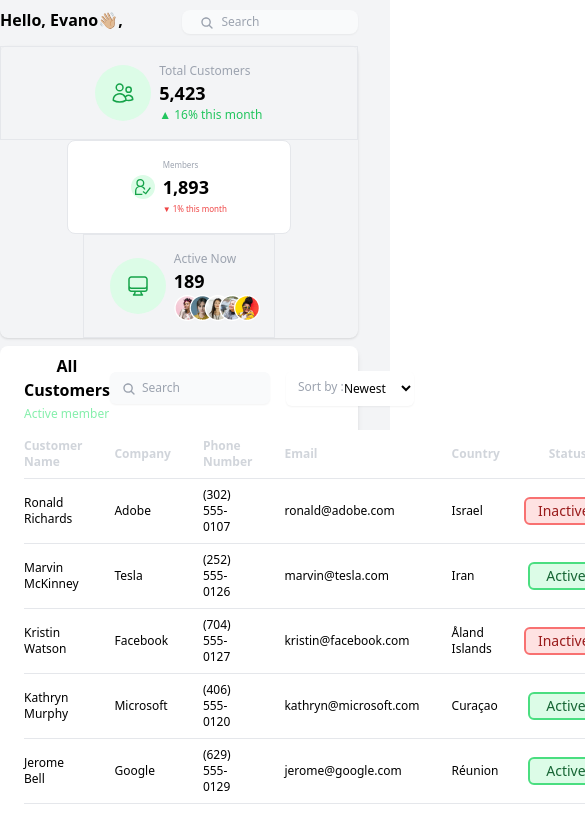
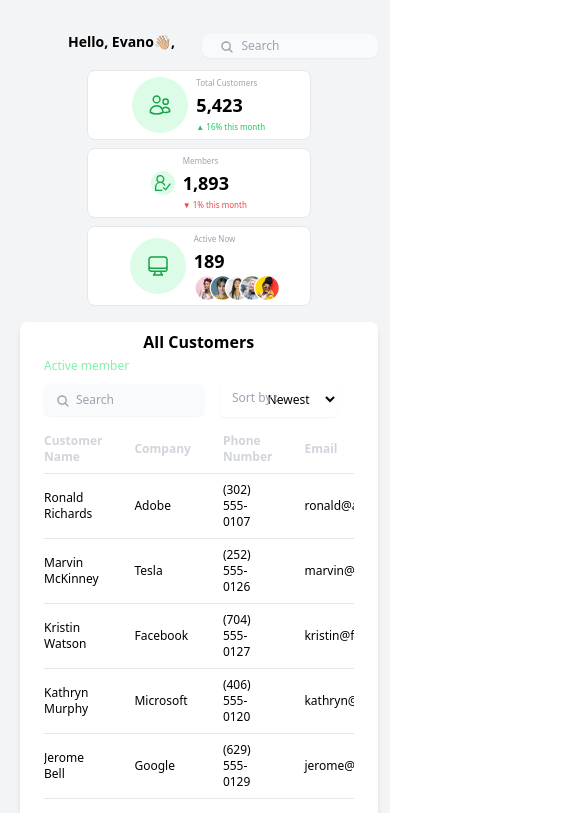
Before and after one commit to iyanufamoritiye/user-dashboard, a React (Vite) app: page /dashboard in a window 390 px wide. Shown: the top 813 px of the page, 585 px wide, since content can reach past the window. Built offline with nearby package versions, Linux system fonts and the light colour scheme.

Commit message:
first commit

```diff
--- a/src/component/auth/CustomerList.jsx
+++ b/src/component/auth/CustomerList.jsx
@@ -110,8 +110,8 @@
     );
 
   return (
-    <div className=" relative bg-white        py-2 px-6 rounded-lg shadow-md w-11/12     md:h-[550px]   lg:h-[550px]   ">
-      <div className="flex justify-between">
+    <div className=" relative bg-white        py-2 px-6 rounded-lg shadow-md w-11/12     md:h-[550px]   lg:h-[550px ] xs:max-width-36  xs:h-[550px ]  ">
+      <div className="flex justify-between xs:flex-col">
         <div>
           <h2 className="  font-bold mb-1 text-base md:text-sm">
             All Customers
@@ -127,7 +127,8 @@
               placeholder="Search"
               value={search}
               onChange={handleSearchChange}
-              className="flex-grow py-2 pl-8 pr-3 text-xs text-gray-600  bg-gray-50  border w-40 border-0 rounded-md shadow-sm focus:outline-none focus:ring-indigo-500 focus:border-indigo-500"
+              className="flex-grow py-2 pl-8 pr-3 text-xs text-gray-600  bg-gray-50  border w-40 border-0 rounded-md
+              shadow-sm focus:outline-none focus:ring-indigo-500 focus:border-indigo-500"
             />
             <IoSearch className="absolute text-sm left-3  top-2.5 text-gray-400  " />
           </div>
@@ -147,8 +148,8 @@
           </div>
         </div>
       </div>
-      <div className="  h-96 ">
-        <table className="min-w-full bg-white  ">
+      <div className="  h-96     xs:overflow-auto ">
+        <table className="min-w-full bg-white  xs:snap-mandatory">
           <thead className="text-xs text-gray-300 text-start  font-medium p-0  ">
             <tr>
               <th className="text-start  py-2 pl-0 pr-4  border-b">
@@ -158,8 +159,8 @@
               <th className=" text-start      py-2 px-4 border-b">
                 Phone Number
               </th>
-              <th className="text-start   py-2 px-4 border-b">Email</th>
-              <th className="text-start   py-2 px-4 border-b">Country</th>
+              <th className="text-start     py-2 px-4 border-b">Email</th>
+              <th className="text-start      py-2 px-4 border-b">Country</th>
               <th className="text-center   py-2  pl-4 pr-0  border-b">
                 Status
               </th>
@@ -171,9 +172,9 @@
               <tr key={index}>
                 <td className="py-2 pl-0 pr-4  border-b">{customer.name}</td>
                 <td className="py-2 px-4 border-b">{customer.company}</td>
-                <td className="py-2 px-4 border-b">{customer.phone}</td>
-                <td className="py-2 px-4 border-b">{customer.email}</td>
-                <td className="py-2 px-4 border-b">{customer.country}</td>
+                <td className="py-2 px-4  border-b">{customer.phone}</td>
+                <td className="py-2 px-4   border-b">{customer.email}</td>
+                <td className="py-2 px-4   border-b">{customer.country}</td>
                 <td className="py-2  pl-2 pr-0 border-b text-end ">
                   <span
                     className={`inline-flex items-center border-2 px-3 py-0.5  rounded-md text-sm text-center   font-medium ${
@@ -190,7 +191,7 @@
           </tbody>
         </table>
       </div>
-      <div className="flex justify-between items-center mt-6  lg:mt-16 md:mt-16 ">
+      <div className="flex justify-between items-center mt-6  lg:mt-16 md:mt-16   ">
         <div className="text-sm   text-gray-400">
           Showing data 1 to 8 of 256K entries
         </div>
--- a/src/component/auth/Dashboard.jsx
+++ b/src/component/auth/Dashboard.jsx
@@ -68,51 +68,26 @@
     setIsOpen(!isOpen);
   };
 
-  const DivContainer = styled.div`
-    @media (min-width: 200px) &&(max-width:768px) {
-      widt: 100%;
-    }
-
-    @media (min-width: 769px) &&(max-width:1026px) {
-    }
-  `;
-
-  const Divsidebar = styled.div`
-    @media (min-width: 200px) &&(max-width:768px) {
-      height: 50px;
-
-      justify-content: center;
-      align-items: center;
-    }
-
-    @media (min-width: 769px) &&(max-width:1026px) {
-    }
-  `;
-  const Divmain = styled.div`
-    @media (min-width: 769px) &&(max-width:1026px) {
-    }
-  `;
-
   return (
-    <DivContainer className=" flex w-screen  gap-20 sm:gap-6 md:gap-6 xs:gap-4  items-center h-svh   bg-gray-100 mt-0 md:gap-6  ">
+    <div className=" flex w-screen  gap-20 sm:gap-6 md:gap-6 xs:gap-4  items-center h-svh   bg-gray-100 mt-0 md:gap-6  ">
       {/* //side bard */}
 
-      <Divsidebar
+      <div
         className={`  flex flex-col h-full
           max-h-dvh pt-2 bg-white p-6 transition-all duration-300   ${
             isSidebarExpanded ? " 40" : " 16"
-          }   lg:max-w-48   md:z-40 md:max-w-48
-          xs:hidden`}
+          }   lg:max-w-48   md:z-40 md:max-w-48 xs:hidden
+           `}
       >
         <div className="mb-6 flex gap-2 cursor-pointer    ">
           <RiSettingsLine
-            className="h-8 w-8 text-2xl   "
+            className="h-8 w-8 text-2xl xs:h-6 xs:w-6 xs:mt-6   "
             onClick={toggleSidebar}
           />
           {isSidebarExpanded && (
             <h1 className="text-xl font-bold    ">
-              Dashboard{" "}
-              <span className="text-xs font-light md:hidden">v.01</span>
+              Dashboard
+              <span className="text-xs font-light md:hidden  ">v.01</span>
             </h1>
           )}
         </div>
@@ -124,7 +99,7 @@
             >
               <img
                 src={Dashboardicon}
-                className="h-6 w-6 text-gray-400 focus:stroke-black sm:hidden "
+                className="h-6 w-6 text-gray-400 focus:stroke-black sm:hidden xs:h-6 xs:w-6 "
                 alt=""
               />
               {isSidebarExpanded && <span className="ml-4">Dashboard</span>}
@@ -138,7 +113,7 @@
             >
               <img
                 src={Productionicon}
-                className="h-6 w-6  focus:stroke-black "
+                className="h-6 w-6  focus:stroke-black xs:h-6 xs:w-6 "
                 alt=""
               />
               {isSidebarExpanded && <span className="ml-4">Product</span>}
@@ -150,7 +125,7 @@
               to="#"
               className="flex items-center  relative  text-xs focus:bg-purple-600 focus:text-white rounded-md p-2"
             >
-              <TbUserSquareRounded className="h-6 w-6 text-gray-400 focus:text-white  " />
+              <TbUserSquareRounded className="h-6 w-6 text-gray-400 focus:text-white   xs:h-6 xs:w-6 " />
               {isSidebarExpanded && <span className="ml-4">Customers</span>}
               {isSidebarExpanded && (
                 <FaChevronRight className="absolute right-4 text-gray-400 focus:text-white hover:text-white" />
@@ -162,7 +137,7 @@
             >
               <img
                 src={Incomeicon}
-                className="h-6 w-6 text-gray-400 focus:stroke-white "
+                className="h-6 w-6 text-gray-400 focus:stroke-white xs:h-6 xs:w-6 "
                 alt=""
               />
               {isSidebarExpanded && <span className="ml-4">Income</span>}
@@ -176,7 +151,7 @@
             >
               <img
                 src={Promoteicon}
-                className="h-6 w-6 text-gray-400 focus:stroke-black "
+                className="h-6 w-6 text-gray-400 focus:stroke-black xs:h-6 xs:w-6 "
                 alt=""
               />
               {isSidebarExpanded && <span className="ml-4">Promote</span>}
@@ -189,7 +164,11 @@
               className="flex relative items-center   text-xs focus:bg-purple-600 focus:text-white text-gray-600 rounded-md p-2"
             >
               <div className="h-6 w-6 text-gray-400  focus:brightness-0 focus:invert  ">
-                <img src={Helpicon} alt="" />
+                <img
+                  src={Helpicon}
+                  alt=""
+                  className="h-6 w-6 text-gray-400 focus:stroke-black xs:h-6 xs:w-6 "
+                />
               </div>
               {isSidebarExpanded && <span className="ml-4">Help</span>}
               {isSidebarExpanded && (
@@ -243,19 +222,22 @@
             </div>
           </div>
         </div>
-      </Divsidebar>
+      </div>
       {/* //header */}
 
-      <Divmain
+      <div
         className={`   md:ml-auto  md:w-11/12 flex flex-col gap-2 md:max-h-full  z-30
            w-full h-screen md:fixed  md:top-10 md:-right-10 md:z-1
-            sm:fixed sm:top-4 sm:-right-10
+            xs:fixed xs:top-6 xs:-right-5
 
            `}
       >
         <div className="flex   flex-col gap-2    w-11/12   ">
           <div className="relative flex justify-between mt-2 mb-1  ">
-            <h1 className="text-base font-bold flex "> Hello, Evano👋🏼,</h1>
+            <h1 className="text-base font-bold flex xs:text-sm xs:ml-12 ">
+              {" "}
+              Hello, Evano👋🏼,
+            </h1>
             <div className="relative">
               <input
                 type="text"
@@ -271,24 +253,28 @@
           {/* //card*/}
           <div
             className="flex   justify-between items-center bg-white rounded-lg shadow   w-full md md:h-[85px] xs:flex-col
-          xs:bg-transparent xs:border-0"
+          xs:bg-transparent xs:border-0 XS:justify-between xs:shadow-none  "
           >
             <div
               className="flex items-center justify-center w-full border-r-2
-                  py-4 md:py-0  xs:border "
+                  py-4 md:py-0  xs:border xs:bg-white xs:w-56 xs:rounded-lg xs:p-1 xs:mb-2"
             >
               <div className="bg-green-100 p-4    rounded-full  ">
                 <HiOutlineUsers className="h-6 w-6 text-green-600  " />
               </div>
               <div className="ml-2 text-start">
-                <p className="text-gray-400 text-xs ">Total Customers</p>
-                <p className="text-lg    font-bold  ">5,423</p>
-                <p className="text-green-500 text-xs">▲ 16% this month</p>
+                <p className="text-gray-400 text-xs xs:text-[8px] ">
+                  Total Customers
+                </p>
+                <p className="text-lg    font-bold xs-text-sm ">5,423</p>
+                <p className="text-green-500 text-xs xs:text-[8px]">
+                  ▲ 16% this month
+                </p>
               </div>
             </div>
             <div
               className="flex items-center justify-center w-full border-r-2
-                  py-4 md:py-0 xs:border xs:bg-white xs:w-56 xs:rounded-lg  "
+                  py-4 md:py-0 xs:border xs:bg-white xs:w-56 xs:rounded-lg xs:p-1 xs:mb-2 "
             >
               <div className="bg-green-100 p-4 xs:p-1 rounded-full">
                 <GrUserExpert className="h-6 w-6 text-green-600 xs:h-4 xs:w-4" />
@@ -303,14 +289,16 @@
             </div>
             <div
               className="flex items-center justify-center w-full border-r-2
-                  py-4 md:py-0 xs:border xs:w-48"
+                  py-4 md:py-0 xs:border xs:bg-white xs:w-56 xs:rounded-lg xs:p-1 xs:mb-2"
             >
               <div className="bg-green-100 p-4 rounded-full">
                 <HiOutlineComputerDesktop className="h-6 w-6 text-green-600" />
               </div>
               <div className="ml-2 text-start">
-                <p className="text-gray-400 text-xs">Active Now</p>
-                <p className="text-lg font-bold">189</p>
+                <p className="text-gray-400 text-xs  xs:text-[8px]">
+                  Active Now
+                </p>
+                <p className="text-lg font-bold xs-text-sm">189</p>
                 <div className=" flex">
                   <img src={Ellipse0} alt="usersimage" className=" -mr-3  " />
                   <img src={Ellipse1} alt="usersimage" className=" -mr-3" />
@@ -326,8 +314,8 @@
         <div className=" h-full w-full   ">
           <CustomerList />
         </div>
-      </Divmain>
-    </DivContainer>
+      </div>
+    </div>
   );
 };
 
```
